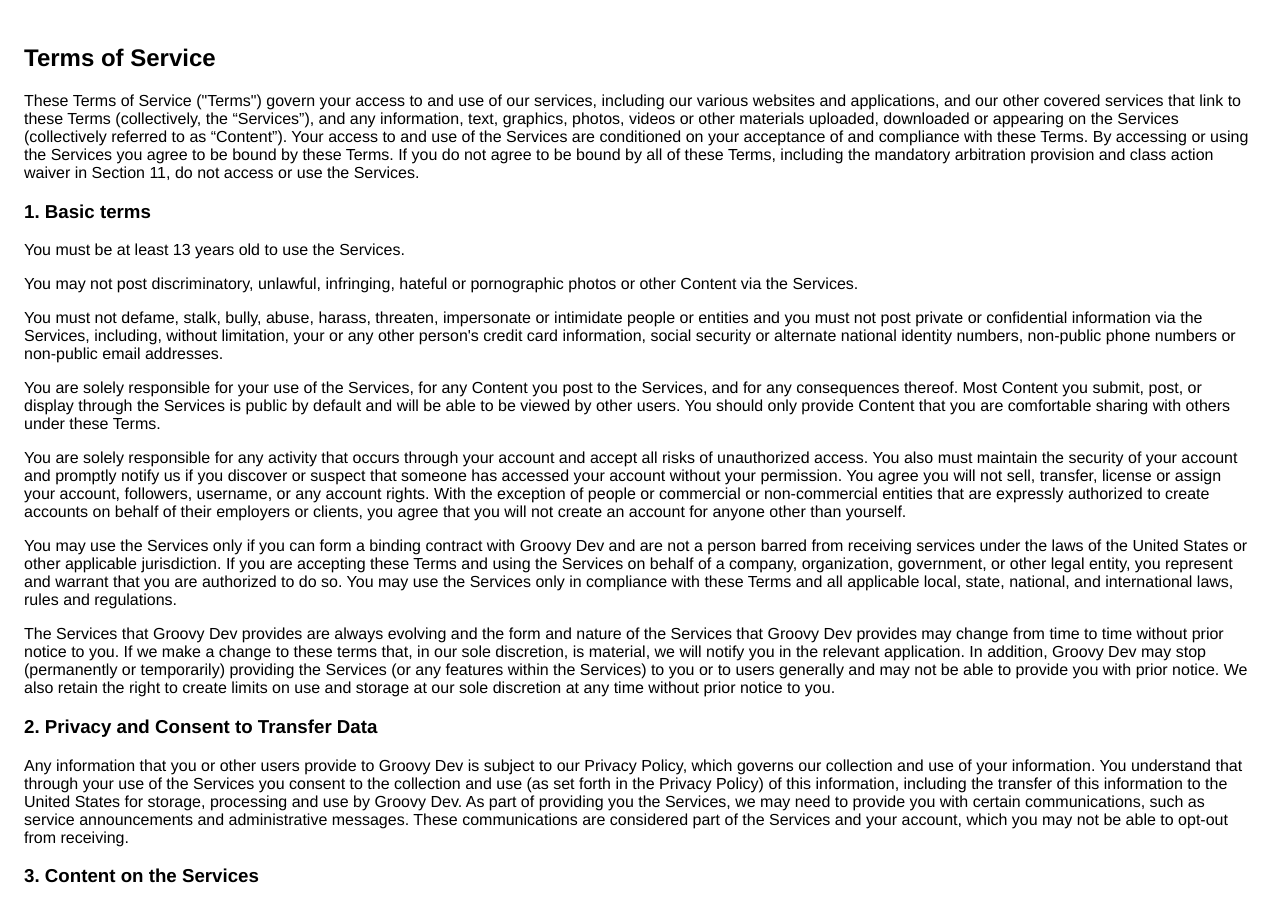
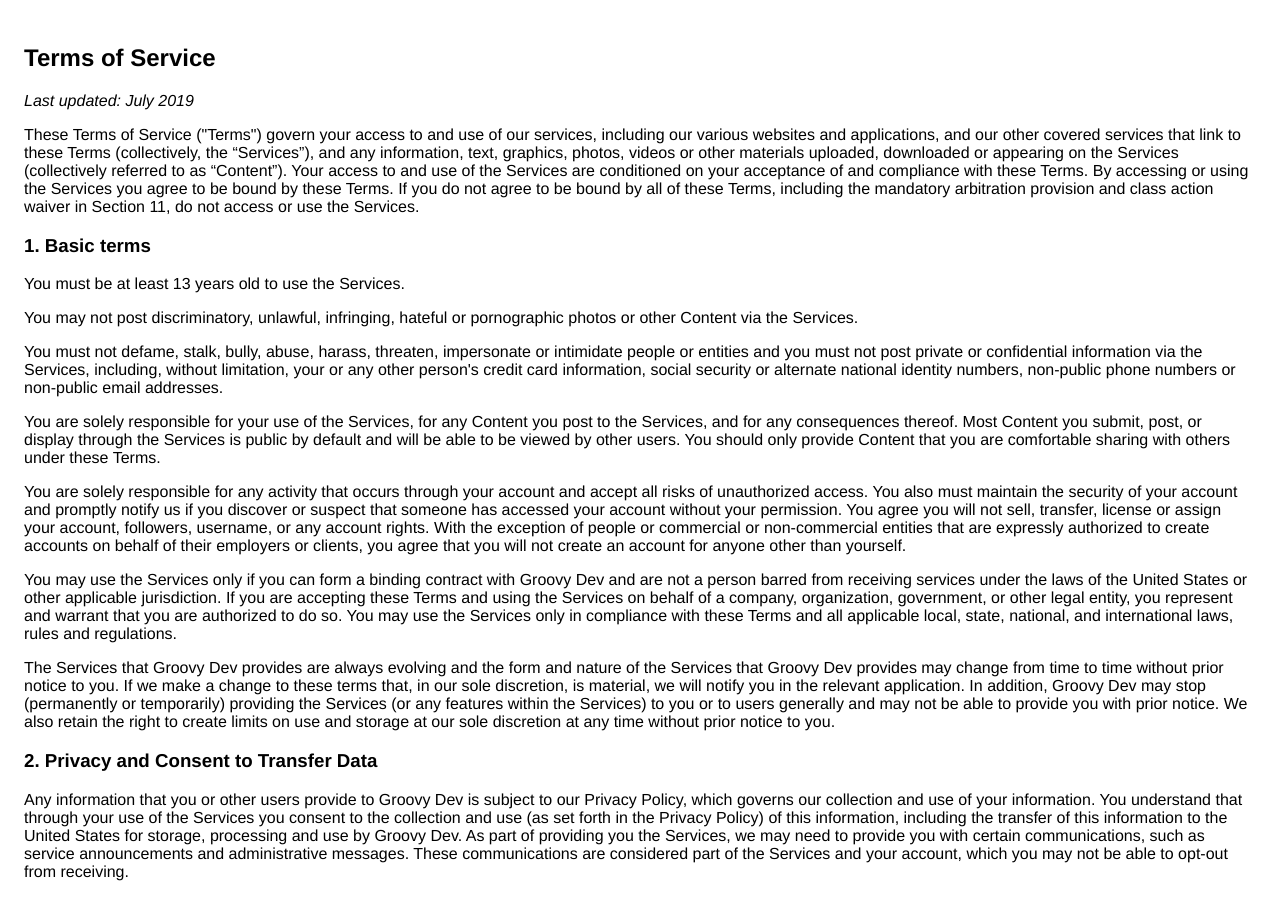
Before and after one commit to gacha-themes/gacha-themes.github.io, a Jekyll site: the page built from termofservice.html, in a window 1280 px wide and 900 px high. Built offline with Jekyll 4.4.1, drawn with Linux system fonts in a browser that asks for light colours.

Commit message:
Add last update for ToS

```diff
--- a/_layouts/termofservice.html
+++ b/_layouts/termofservice.html
@@ -15,6 +15,11 @@
 
 <body>
   <h2>Terms of Service</h2>
+  <p>
+    <em>
+        Last updated: July 2019
+    </em>
+  </p>
   These Terms of Service ("Terms") govern your access to and use of our services, including our various websites and
   applications, and our other covered services that link to these Terms (collectively, the “Services”), and any
   information, text, graphics, photos, videos or other materials uploaded, downloaded or appearing on the Services
```
